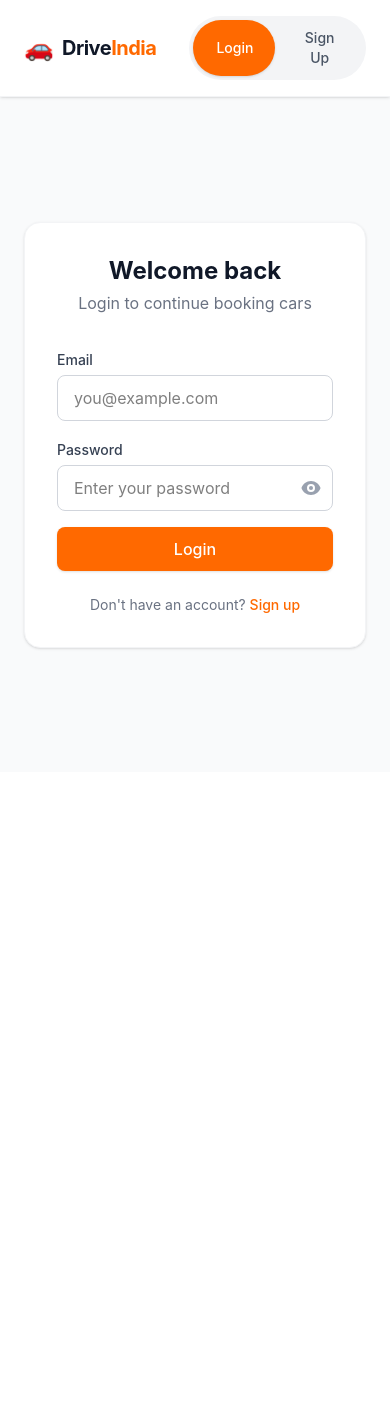
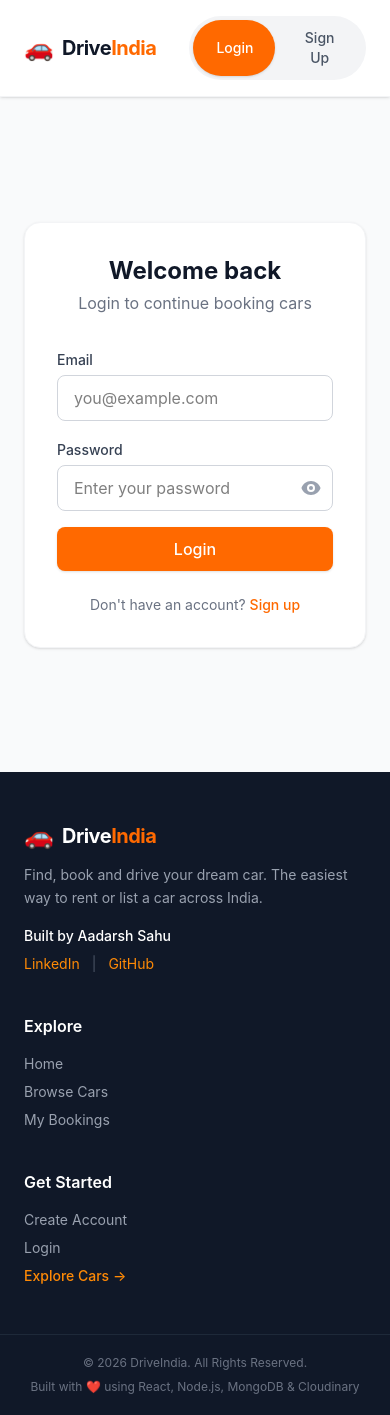
Before and after one commit to Aadarsh07sahu/car-rental-app, a React (Vite) app in the folder client/: page /login in a window 390 px wide. Before the commit the page ends 844 px from the top, so only its background shows below. Built offline with nearby package versions, Linux system fonts and the light colour scheme.

Commit message:
Add orange theme UI redesign, footer, and auth redirect fix

```diff
--- a/client/src/App.jsx
+++ b/client/src/App.jsx
@@ -1,3 +1,4 @@
+import Footer from './components/Footer';
 import { BrowserRouter, Routes, Route } from 'react-router-dom';
 import { Toaster } from 'react-hot-toast';
 import Navbar from './components/Navbar';
@@ -54,6 +55,7 @@ function App() {
         {/* New Profile Route */}
         <Route path="/profile" element={<Profile />} />
       </Routes>
+      <Footer />
     </BrowserRouter>
   );
 }
--- /dev/null
+++ b/client/src/components/Footer.jsx
@@ -0,0 +1,68 @@
+import { Link } from 'react-router-dom';
+
+function Footer() {
+  return (
+    <footer className="bg-gray-900 text-gray-400 mt-auto">
+      <div className="max-w-6xl mx-auto px-6 md:px-12 py-12 grid grid-cols-1 md:grid-cols-3 gap-10">
+
+        {/* Brand */}
+        <div>
+          <div className="flex items-center gap-2 mb-3">
+            <span className="text-2xl">🚗</span>
+            <span className="text-xl font-bold text-white tracking-tight">
+              Drive<span className="text-orange-500">India</span>
+            </span>
+          </div>
+          <p className="text-sm leading-relaxed">
+            Find, book and drive your dream car. The easiest way to rent or list a car across India.
+          </p>
+          <p className="text-sm text-white font-medium mt-4">Built by Aadarsh Sahu</p>
+          <div className="flex items-center gap-3 mt-2 text-sm">
+            <a href="https://www.linkedin.com/in/aadarsh-sahu-b51856280/" target="_blank" rel="noopener noreferrer" className="text-orange-400 hover:text-orange-300 transition-colors duration-200">
+  LinkedIn
+</a>
+            <span className="text-gray-600">|</span>
+            <a href="https://github.com/Aadarsh07sahu/car-rental-app" target="_blank" rel="noopener noreferrer" className="text-orange-400 hover:text-orange-300 transition-colors duration-200">
+              GitHub
+            </a>
+          </div>
+        </div>
+
+        {/* Explore */}
+        <div>
+          <h3 className="text-white font-semibold mb-4">Explore</h3>
+          <ul className="space-y-2 text-sm">
+            <li><Link to="/" className="hover:text-orange-400 transition-colors duration-200">Home</Link></li>
+            <li><Link to="/cars" className="hover:text-orange-400 transition-colors duration-200">Browse Cars</Link></li>
+            <li><Link to="/my-bookings" className="hover:text-orange-400 transition-colors duration-200">My Bookings</Link></li>
+          </ul>
+        </div>
+
+        {/* Get Started */}
+        <div>
+          <h3 className="text-white font-semibold mb-4">Get Started</h3>
+          <ul className="space-y-2 text-sm">
+            <li><Link to="/register" className="hover:text-orange-400 transition-colors duration-200">Create Account</Link></li>
+            <li><Link to="/login" className="hover:text-orange-400 transition-colors duration-200">Login</Link></li>
+            <li>
+              <Link to="/cars" className="text-orange-400 hover:text-orange-300 font-medium transition-colors duration-200">
+                Explore Cars →
+              </Link>
+            </li>
+          </ul>
+        </div>
+
+      </div>
+
+      {/* Bottom bar */}
+      <div className="border-t border-gray-800">
+        <div className="max-w-6xl mx-auto px-6 md:px-12 py-5 flex flex-col md:flex-row items-center justify-between gap-2 text-xs text-gray-500">
+          <p>© {new Date().getFullYear()} DriveIndia. All Rights Reserved.</p>
+          <p>Built with ❤️ using React, Node.js, MongoDB & Cloudinary</p>
+        </div>
+      </div>
+    </footer>
+  );
+}
+
+export default Footer;
--- a/client/src/pages/Login.jsx
+++ b/client/src/pages/Login.jsx
@@ -1,3 +1,4 @@
+import { useEffect } from 'react';
 import { useState } from 'react';
 import { Link, useNavigate } from 'react-router-dom';
 import { useAuth } from '../context/AuthContext';
@@ -8,8 +9,14 @@ function Login() {
   const [password, setPassword] = useState('');
   const [loading, setLoading] = useState(false);
   const [showPassword, setShowPassword] = useState(false);
-  const { login } = useAuth();
+  const { login, user } = useAuth();
   const navigate = useNavigate();
+
+  useEffect(() => {
+    if (user) {
+      navigate('/');
+    }
+  }, [user, navigate]);
 
   const handleSubmit = async (e) => {
     e.preventDefault();
--- a/client/src/pages/Register.jsx
+++ b/client/src/pages/Register.jsx
@@ -1,4 +1,4 @@
-import { useState } from 'react';
+import { useState, useEffect } from 'react';
 import { Link, useNavigate } from 'react-router-dom';
 import { useAuth } from '../context/AuthContext';
 import toast from 'react-hot-toast';
@@ -14,8 +14,14 @@ function Register() {
   const [loading, setLoading] = useState(false);
   const [showPassword, setShowPassword] = useState(false);
   const [showConfirmPassword, setShowConfirmPassword] = useState(false);
-  const { register } = useAuth();
+  const { register, user } = useAuth();
   const navigate = useNavigate();
+
+  useEffect(() => {
+    if (user) {
+      navigate('/');
+    }
+  }, [user, navigate]);
 
   const passwordsMismatch = confirmPassword.length > 0 && password !== confirmPassword;
 
```
